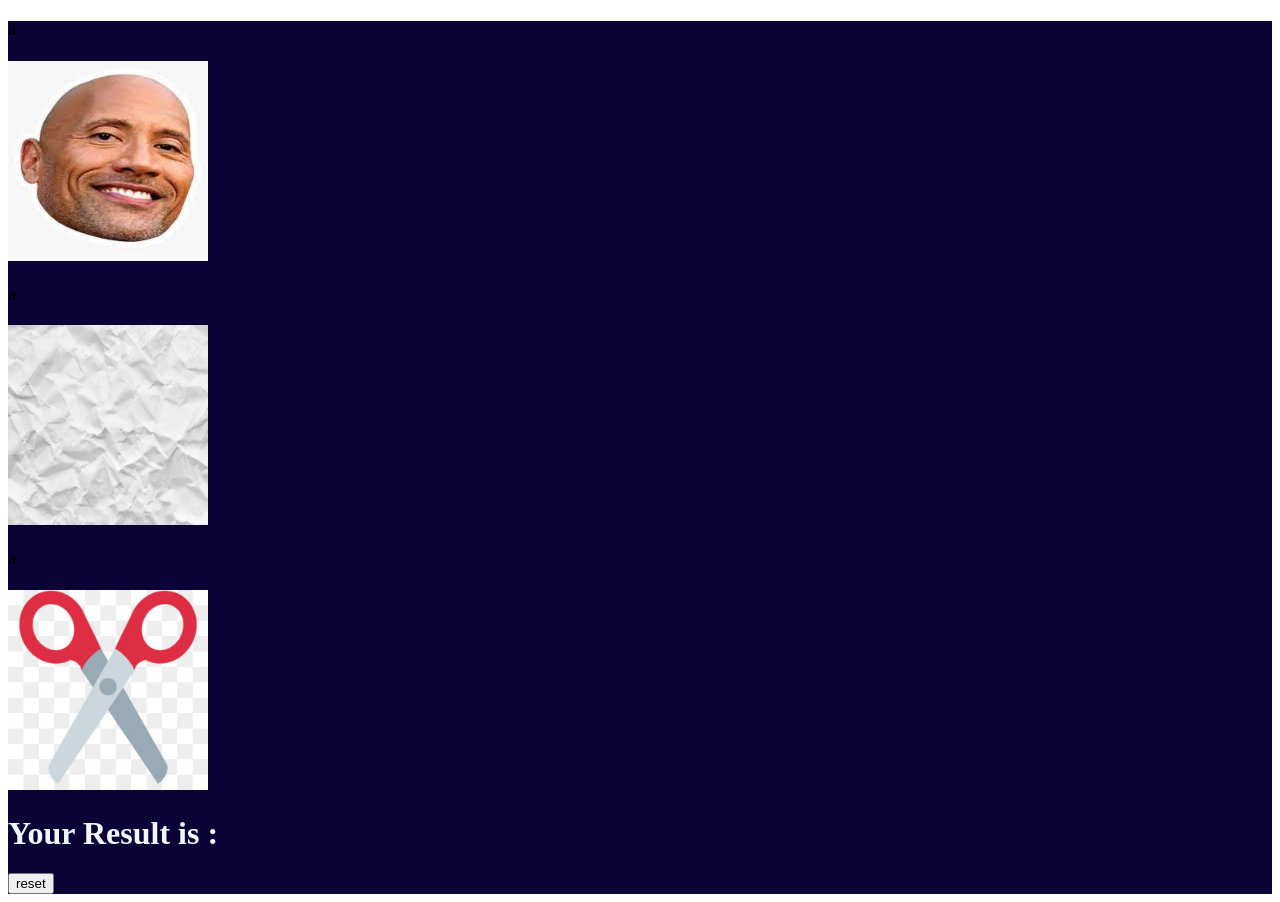
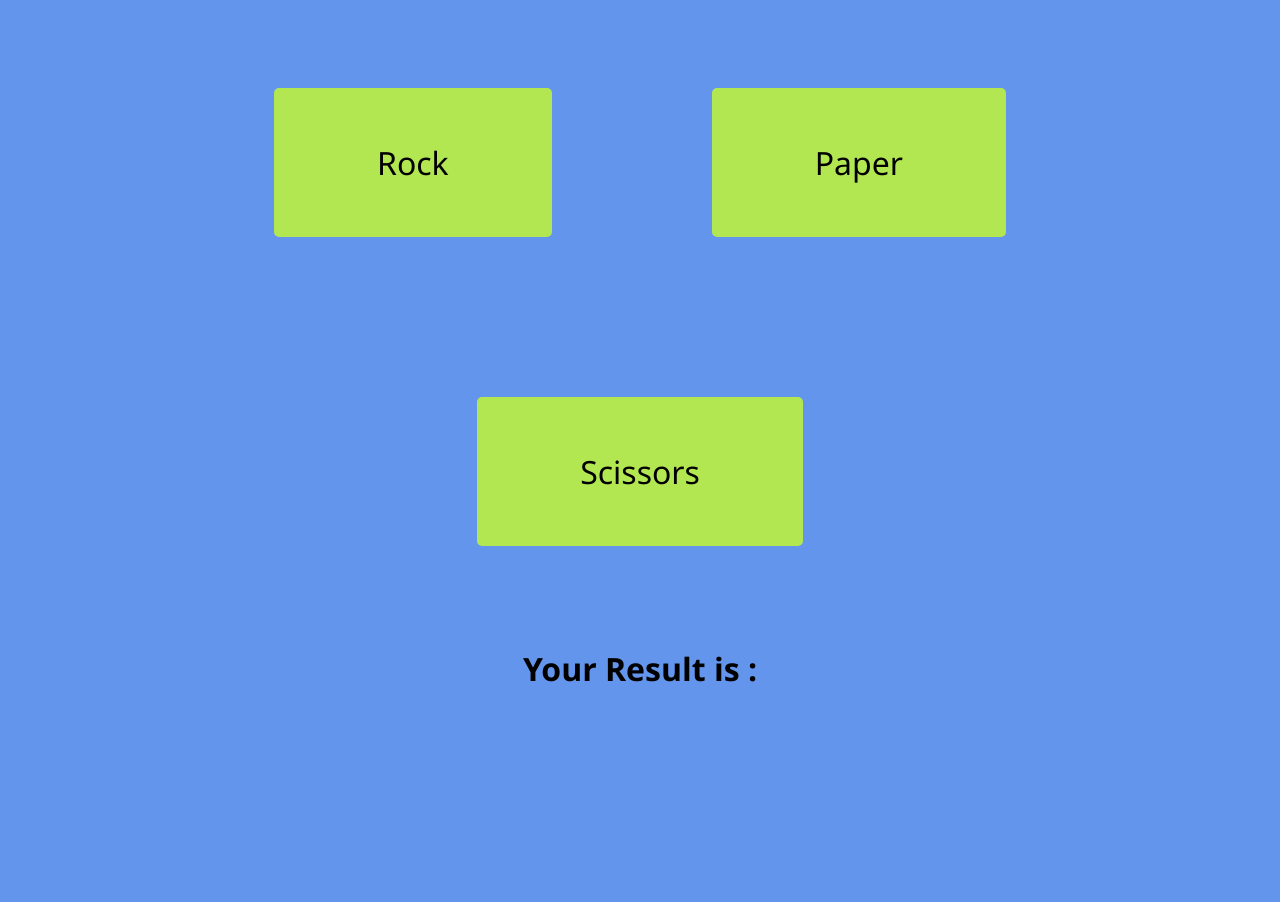
Before and after one commit to verdan7677/Site, a plain HTML site: page index.html in a window 1280 px wide. After the commit the page ends 800 px from the top, so only its background shows below. Drawn offline with Linux system fonts and the light colour scheme.

Commit message:
Better U.I and logic
Removed the reset button.
Flex boxes added.

```diff
--- a/RPS.js
+++ b/RPS.js
@@ -2,24 +2,12 @@ let result = document.getElementById("Result")
 let HasReset = true;
 
 function opt(input) {
-    if (HasReset) {
-        let Won = 0
-        let CompOption = Math.floor((Math.random() * 3) + 1);
-        console.log(CompOption)
-        gameLogic(input, CompOption)
-
-
-
-        HasReset = false
-    } else {
-        alert("Please! reset the game")
-    }
-}
-
-function reset() {
     UserChoise = 0
-    HasReset = true
     result.textContent = "Your Result is : "
+    let Won = 0
+    let CompOption = Math.floor((Math.random() * 3) + 1);
+    console.log(CompOption)
+    gameLogic(input, CompOption)
 }
 
 function gameLogic(input, CompOption) {
--- a/index.html
+++ b/index.html
@@ -10,21 +10,17 @@
 </head>
 
 <body>
+    <div id="allOptions">
+        <div id="rock" class="Options" onclick="opt(1)">Rock</div>
+
+        <div id="paper" class="Options" onclick="opt(2)">Paper</div>
+
+        <div id="paper" class="Options" onclick="opt(3)">Scissors</div>
+
+    </div>
+
     <div id="mainContent">
-        <div id "allOptions">
-            <h4 id="Guesser1">a</h4>
-            <img src="Rock.jpg" alt="Rock's Image" id="rock" class="Options" onclick="opt(1)">
-
-            <h4 id="Guesser2">a</h4>
-            <img src="Paper.webp" alt="Paper'sImage" id="paper" class="Options" onclick="opt(2)">
-
-            <h4 id="Guesser1">a</h4>
-            <img src="Scissors.jpg" alt="Scissor'sImage" id="paper" class="Options" onclick="opt(3)">
-        </div>
-
-
         <h1 id="Result">Your Result is : </h1>
-        <button id="reset" onclick="reset()">reset</button>
     </div>
 
     <script src="RPS.js"></script>
```
Also changed, not shown: RPS.min.css.
